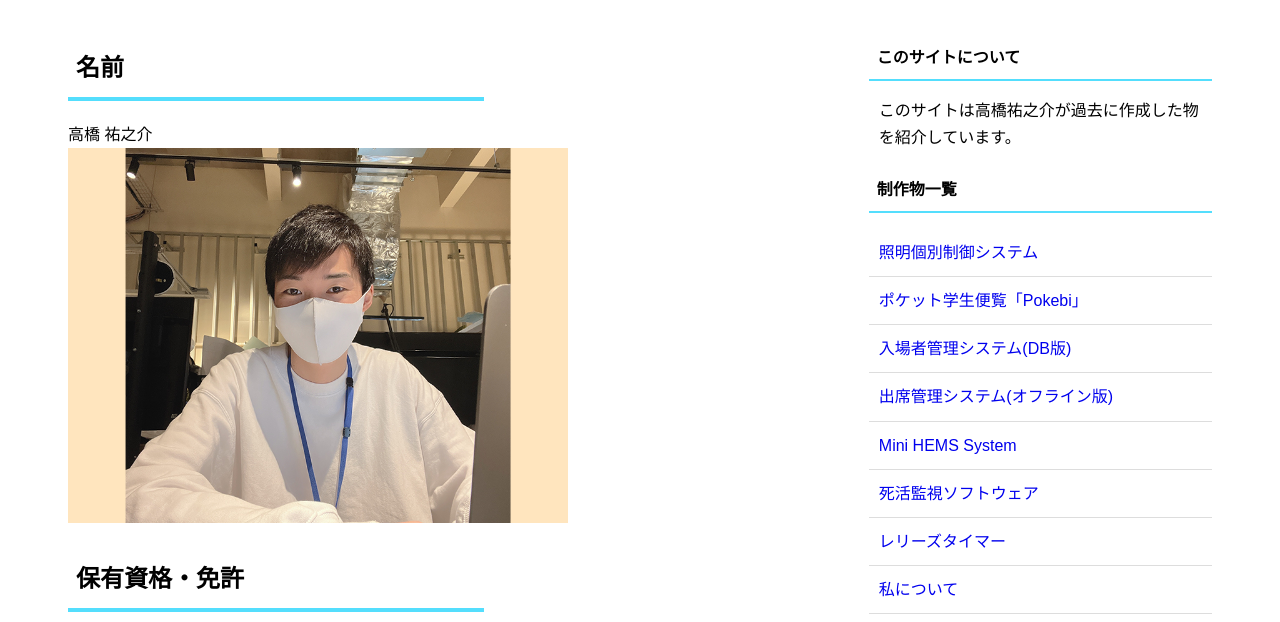
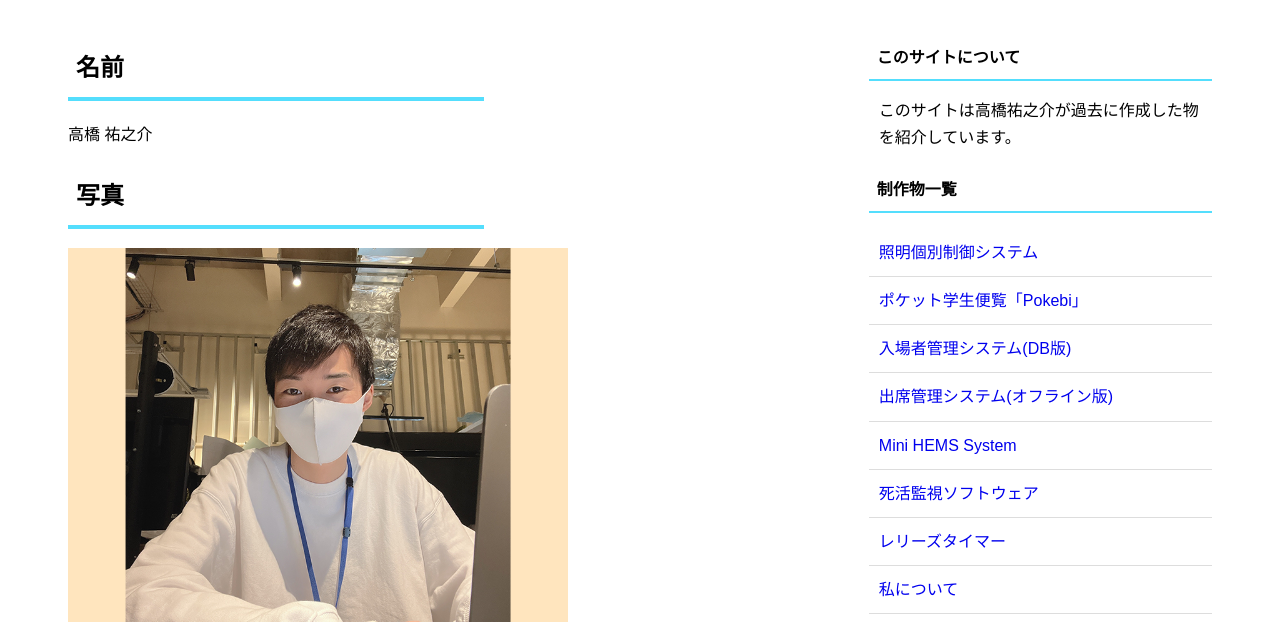
Before and after one commit to takayu112233/yunosuke_portfolio_website, a PHP site: page /content/my.php in a window 1280 px wide. Shown: the part 200-822 px from the top of the page. Run offline with PHP 8.4, Linux system fonts and the light colour scheme; the visitor is signed in with stand-in values (Sample User, id 1).

Commit message:
update content/my.php 写真と名前の表示を一部変更

```diff
--- a/content/my.php
+++ b/content/my.php
@@ -50,9 +50,13 @@ function read_manu()
                 <h2>名前</h2>
                 <p>
 		            高橋 祐之介</br>
+                </p>
 
-                    <img src="../img/my/my2.png">
+                <h2>写真</h2>
                 </p>
+                <img src="../img/my/my2.png">
+                </p>
+
 
                 <h2>保有資格・免許</h2>
                 応用情報技術者試験</br>
```
